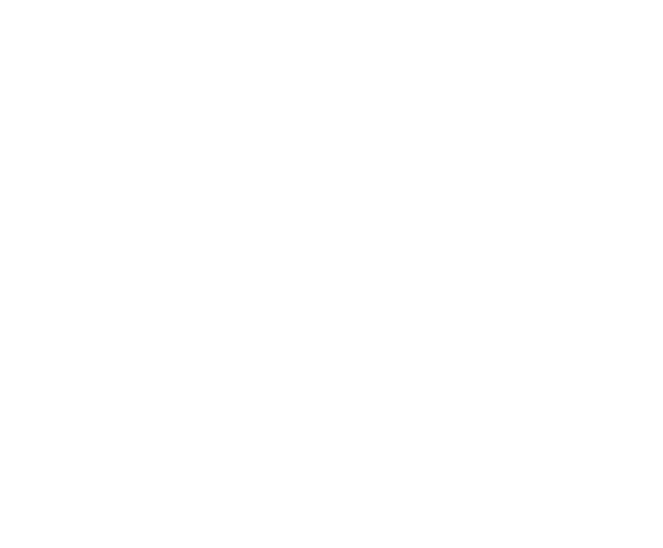
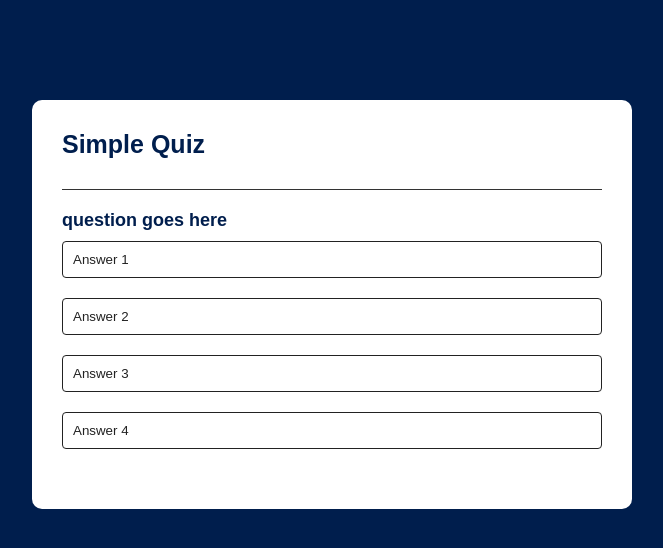
Before and after one commit to codewarnab/quiz-app, a plain HTML site: page index.html in a window 1280 px wide. Shown: the whole page, without its empty margins (308-971 px from the left). Drawn offline with Linux system fonts and the light colour scheme.

Commit message:
modified:   index.html 	new file:   script.js 	modified:   style.css

```diff
--- a/index.html
+++ b/index.html
@@ -7,6 +7,19 @@
     <link rel="stylesheet" href="style.css">
 </head>
 <body>
-
+    <div class="app">
+        <h1>Simple Quiz</h1>
+        <div class="quiz">
+            <h2 id="question"> question goes here </h2>
+            <div id="answer-buttons">
+                <button class="btn">Answer 1 </button>
+                <button class="btn">Answer 2 </button>
+                <button class="btn">Answer 3 </button>
+                <button class="btn">Answer 4 </button>
+            </div>
+            <button id="next-btn"> Next</button>
+        </div>
+    </div>
+    <script src="script.js"></script>
 </body>
 </html>
--- a/style.css
+++ b/style.css
@@ -0,0 +1,66 @@
+*{
+    margin: 0;
+    padding: 0;
+    font-family: 'poppins',sans-serif;
+    box-sizing: border-box;
+}
+body{
+    background: #001e4d;
+}
+.app{
+    background: #fff;
+    width: 90%;
+    max-width: 600px;
+    margin: 100px auto 0;
+    border-radius: 10px;
+    padding: 30px;
+
+}
+
+.app h1 {
+    font-size: 25px;
+    color: #001e4d;
+    font-weight: 600;
+    border-bottom: 1px solid #333;
+    padding-bottom: 30px;
+
+}
+.quiz {
+    padding: 20px 0;
+}
+
+.quiz h2 {
+    font-size: 18px ;
+    color: #001e4d;
+    font-weight:600;
+}
+.btn{
+    background: #fff;
+    color: #222;
+    font-weight: 500;
+    width: 100%;
+    border: 1px solid #222;
+    padding: 10px ;
+    margin: 10px 0;
+    text-align: left;
+    border-radius: 4px;
+    cursor: pointer;
+    transition: all 0.2s ease-in-out ;
+}
+.btn:hover{
+    background: #222;
+    color: #fff;
+}
+#next-btn{
+    background: #001e4d;
+    color: #fff;
+    font-weight: 500;
+    width: 150px;
+    border: 0;
+    padding: 10px;
+    margin: 20px auto 0 ;
+    cursor: pointer;
+    border-radius: 4px;
+    display: none;
+
+}
```
Also changed, not shown: script.js (added).
